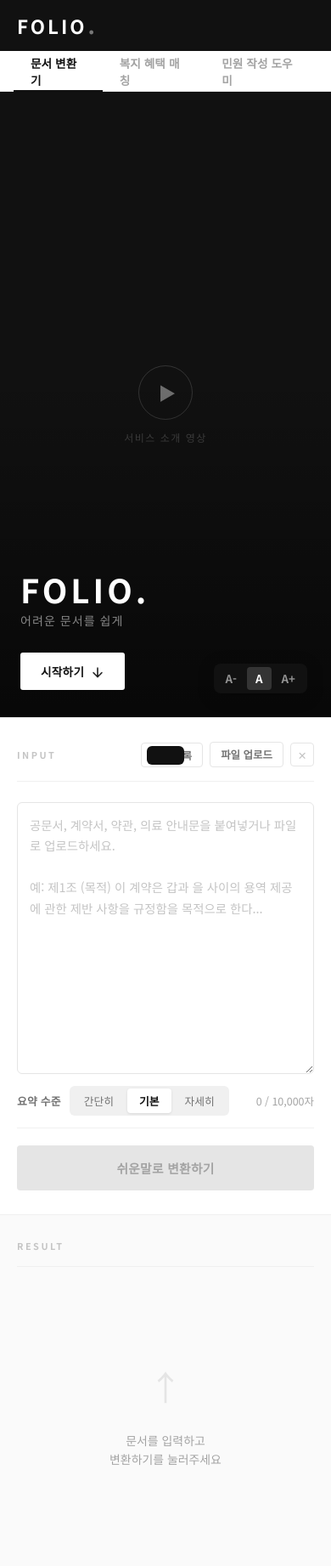
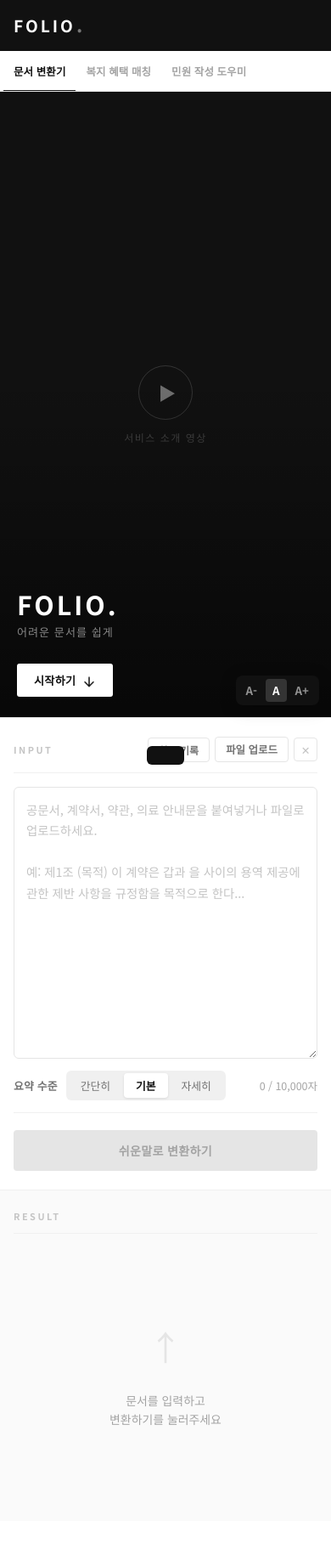
Before and after one commit to Choroning/CLI_AL, a Flask app: page / in a window 390 px wide. Shown: the whole page at 85% size. After the commit the page ends 1677 px from the top, so only its background shows below. Run offline with Flask 3, Linux system fonts and the light colour scheme.

Commit message:
feat: 모바일 반응형 + README 최종 정리
- 900px: 단일 컬럼 전환, 서브 히어로·히스토리 드롭다운·챗 패딩 조정
- 600px: 헤더 축소, 네비 가로 스크롤, 히어로 폰트 축소, 앱 컬럼 패딩 축소
         플로팅 위젯 위치 조정, 민원 유형 버튼 소형화, 복지 카드 패딩 조정
- app-layout min-height: auto (모바일 스택 시 빈 공간 방지)
- README: 모바일 반응형·UI 디자인 섹션 추가, 글자 크기 위젯 설명 업데이트

Co-Authored-By: Claude Sonnet 4.6 <noreply@anthropic.com>

```diff
--- a/static/css/style.css
+++ b/static/css/style.css
@@ -1589,16 +1589,90 @@ body {
   to   { opacity: 1; transform: scale(1) translateY(0); }
 }
 
-/* ── 반응형 ── */
+/* ══════════════════════════════════════
+   RESPONSIVE
+══════════════════════════════════════ */
+
+/* ── 태블릿 / 소형 노트북 ── */
 @media (max-width: 900px) {
+  /* 레이아웃 */
   .layout { grid-template-columns: 1fr; }
-  .app-layout { grid-template-columns: 1fr; }
+  .app-layout { grid-template-columns: 1fr; min-height: auto; }
   .app-col-input { border-right: none; border-bottom: 1px solid #f0f0f0; }
-  .app-col { padding: 28px 20px; }
-  .fs-overlay { padding: 32px 24px; }
-  .fs-logo { font-size: 2.4rem; }
-  .chat-wrap { padding: 0 20px 32px; }
-  .container { padding: 20px 16px; }
+  .app-col { padding: 28px 24px; }
+
+  /* 헤더 / 네비 */
   header { padding: 0 20px; }
   .nav-inner { padding: 0 16px; }
-}
+
+  /* 히어로 */
+  .fs-overlay { padding: 32px 28px; }
+  .fs-logo { font-size: 2.4rem; }
+
+  /* 서브 히어로 */
+  .sub-hero { padding: 32px 0; }
+  .sub-hero-inner { padding: 0 24px; }
+  .sub-hero-title { font-size: 1.7rem; }
+
+  /* 히스토리 드롭다운 */
+  .history-dropdown { right: 16px; width: calc(100vw - 32px); max-width: 400px; }
+
+  /* 챗 */
+  .chat-wrap { padding: 0 24px 32px; }
+
+  /* 레거시 컨테이너 */
+  .container { padding: 20px 16px; }
+}
+
+/* ── 모바일 폰 ── */
+@media (max-width: 600px) {
+  /* 헤더 / 네비 */
+  header { padding: 0 16px; }
+  .logo-mark { font-size: 1.2rem; }
+  .logo-dot  { font-size: 1.4rem; }
+  .nav-inner {
+    padding: 0 4px;
+    overflow-x: auto;
+    scrollbar-width: none;
+  }
+  .nav-inner::-webkit-scrollbar { display: none; }
+  .nav-item  { padding: 0 12px; font-size: 0.78rem; white-space: nowrap; }
+
+  /* 히어로 */
+  .fs-overlay { padding: 24px 20px; }
+  .fs-logo    { font-size: 1.9rem; letter-spacing: 3px; }
+  .fs-tagline { font-size: 0.82rem; }
+  .fs-enter   { font-size: 0.82rem; padding: 10px 20px; }
+
+  /* 서브 히어로 */
+  .sub-hero { padding: 22px 0; }
+  .sub-hero-inner { padding: 0 16px; }
+  .sub-hero-title { font-size: 1.35rem; }
+  .sub-hero-desc  { font-size: 0.82rem; }
+
+  /* 앱 컬럼 */
+  .app-col { padding: 22px 16px; }
+  .app-col-head { margin-bottom: 16px; padding-bottom: 12px; }
+  .app-col-actions { flex-wrap: wrap; gap: 6px; }
+
+  /* 버튼 */
+  .btn-analyze { padding: 14px; font-size: 0.88rem; }
+  .civil-type-btn { font-size: 0.78rem; padding: 6px 11px; }
+
+  /* 히스토리 드롭다운 */
+  .history-dropdown { left: 12px; right: 12px; width: auto; max-width: none; }
+
+  /* 글자 크기 플로팅 위젯 */
+  .font-float { bottom: 14px; right: 14px; }
+  .font-btn   { padding: 4px 8px; }
+
+  /* 챗 */
+  .chat-wrap { padding: 0 16px 20px; }
+
+  /* 단어 풀이 모달 */
+  .tooltip-box { padding: 22px 20px; }
+
+  /* 복지 카드 */
+  .program-card   { padding: 14px; }
+  .program-header { flex-wrap: wrap; }
+}
```
Also changed, not shown: README.md.
